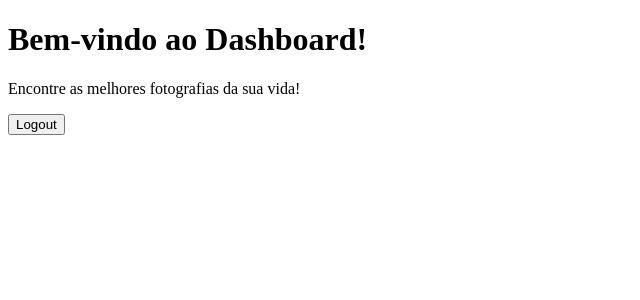
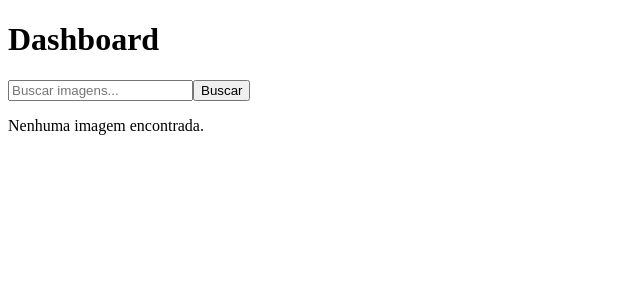
Before and after one commit to UildsonSantos/picfolio_two, a React (Create React App) app in the folder frontend/: page /dashboard in a window 1280 px wide. Shown: the top 300 px of the page, without its empty margins (0-640 px from the left). Built offline with nearby package versions, Linux system fonts and the light colour scheme; sample sign-in values are in the browser's storage.

Commit message:
Implementa busca de imagens no Dashboard com requisição ao backend

```diff
--- a/frontend/src/components/Dashboard.js
+++ b/frontend/src/components/Dashboard.js
@@ -1,22 +1,72 @@
-import React from 'react';
-import { removeToken } from '../authService';
-import { useNavigate } from 'react-router-dom';
+import React, { useState } from "react";
+import axios from "axios";
+import { getToken } from '../authService';
+
 
 const Dashboard = () => {
-    const navigate = useNavigate(); // Hook para navegação
+  const [searchTerm, setSearchTerm] = useState(""); // Estado para o termo de busca
+  const [images, setImages] = useState([]); // Estado para os resultados de busca
+  const [loading, setLoading] = useState(false); // Estado para o carregamento
 
-    const handleLogout = () => {
-        removeToken(); // Remove o token do localStorage
-        navigate('/login'); // Redireciona para a página de login
-    };
+  const handleSearch = async (e) => {
+    e.preventDefault(); // Evitar reload da página
+    if (!searchTerm.trim()) return; // Verificar se o campo está vazio
 
-    return (
-        <div>
-            <h1>Bem-vindo ao Dashboard!</h1>
-            <p>Encontre as melhores fotografias da sua vida!</p>
-            <button onClick={handleLogout}>Logout</button>
-        </div>
-    );
+    setLoading(true);
+    try {
+      const token = getToken(); // Obter o token do localStorage
+      const { data } = await axios.get(`http://localhost:5000/api/images`, {
+        params: { title: searchTerm }, // Passar o termo de busca como parâmetro
+        headers: {
+          Authorization: `Bearer ${token}`, // Adicionar o token ao cabeçalho
+        },
+      });
+
+      setImages(data); // Atualizar as imagens com os resultados
+    } catch (err) {
+      console.error("Erro ao buscar imagens:", err.response?.data?.message || err.message);
+      setImages([]); // Limpar as imagens em caso de erro
+    } finally {
+      setLoading(false);
+    }
+  };
+
+  return (
+    <div className="dashboard">
+      <h1 className="title">Dashboard</h1>
+
+      {/* Formulário de busca */}
+      <form onSubmit={handleSearch} className="search-form">
+        <input
+          type="text"
+          value={searchTerm}
+          onChange={(e) => setSearchTerm(e.target.value)}
+          placeholder="Buscar imagens..."
+          className="search-input"
+        />
+        <button
+          type="submit"
+          className="search-button"
+        >
+          {loading ? "Buscando..." : "Buscar"}
+        </button>
+      </form>
+
+      {/* Resultados da busca */}
+      <div className="image-grid">
+        {images.length > 0 ? (
+          images.map((img, index) => (
+            <div key={index} className="image-card">
+              <img src={img.url} alt={img.description} className="image" />
+              <p className="image-description">{img.description}</p>
+            </div>
+          ))
+        ) : (
+          <p>Nenhuma imagem encontrada.</p> // Mensagem quando não há imagens
+        )}
+      </div>
+    </div>
+  );
 };
 
 export default Dashboard;
```
